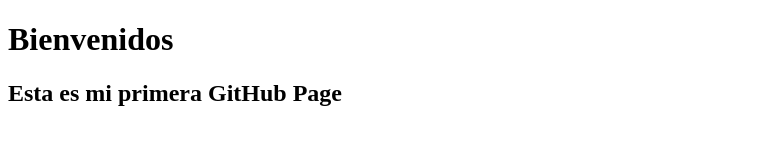
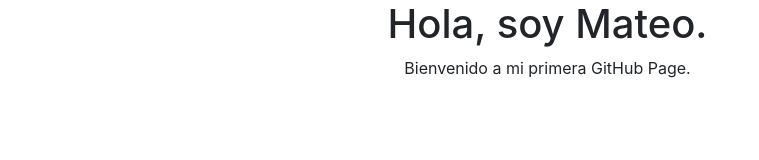
Before and after one commit to JhMateo/Repositorio_Prueba, a plain HTML site: page docs/index.html in a window 1280 px wide. Shown: the whole page, without its empty margins (0-759 px from the left). Drawn offline with nearby package versions, Linux system fonts and the light colour scheme.

Commit message:
Update index.html

```diff
--- a/docs/index.html
+++ b/docs/index.html
@@ -1,14 +1,30 @@
-<!DOCTYPE html>
-<html>
+<!doctype html>
+<html class="no-js" lang="">
+
 <head>
-<title>
-Mi primera GitHub Page
-</title>
+<meta charset="utf-8">
+<meta name="description" content="">
+<meta name="viewport" content="width=device-width, initial-scale=1">
+<title>Mi primera GitHub Page</title>
+<link rel="stylesheet" href="css/bootstrap.min.css">
+<link rel="stylesheet" href="css/main.css">
 </head>
+
 <body>
-<header>
-<h1>Bienvenidos</h1>
- </header>
-<h2>Esta es mi primera GitHub Page </h2>
+<section class="banner" role="banner">
+  <header id="header">
+
+  <!-- banner text -->
+  <div class="container">
+    <div class="col-md-10 col-md-offset-1">
+      <div class="banner-text text-center">
+        <h1>Hola, soy Mateo.</h1>
+        <p>Bienvenido a mi primera GitHub Page.</p>
+        <!-- banner text -->
+      </div>
+    </div>
+  </div>
+</section>
+
 </body>
 </html>
```
